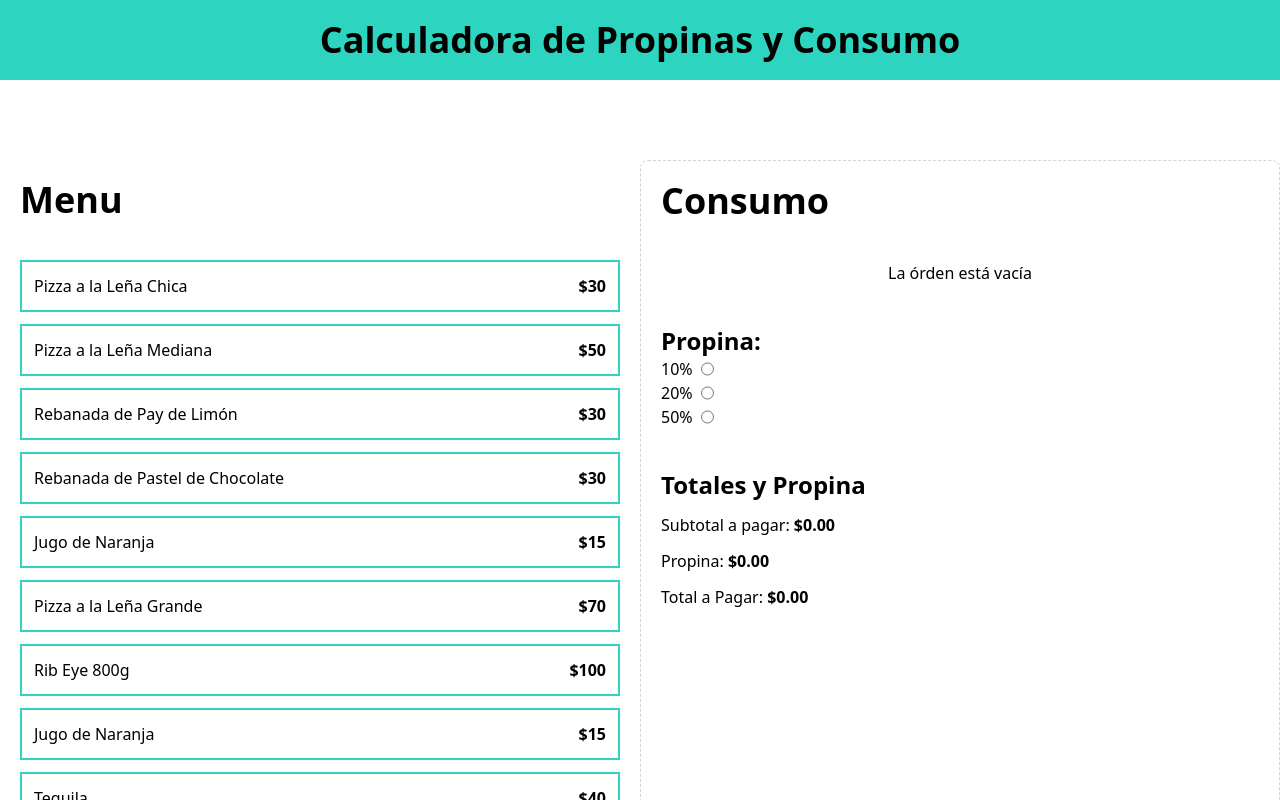
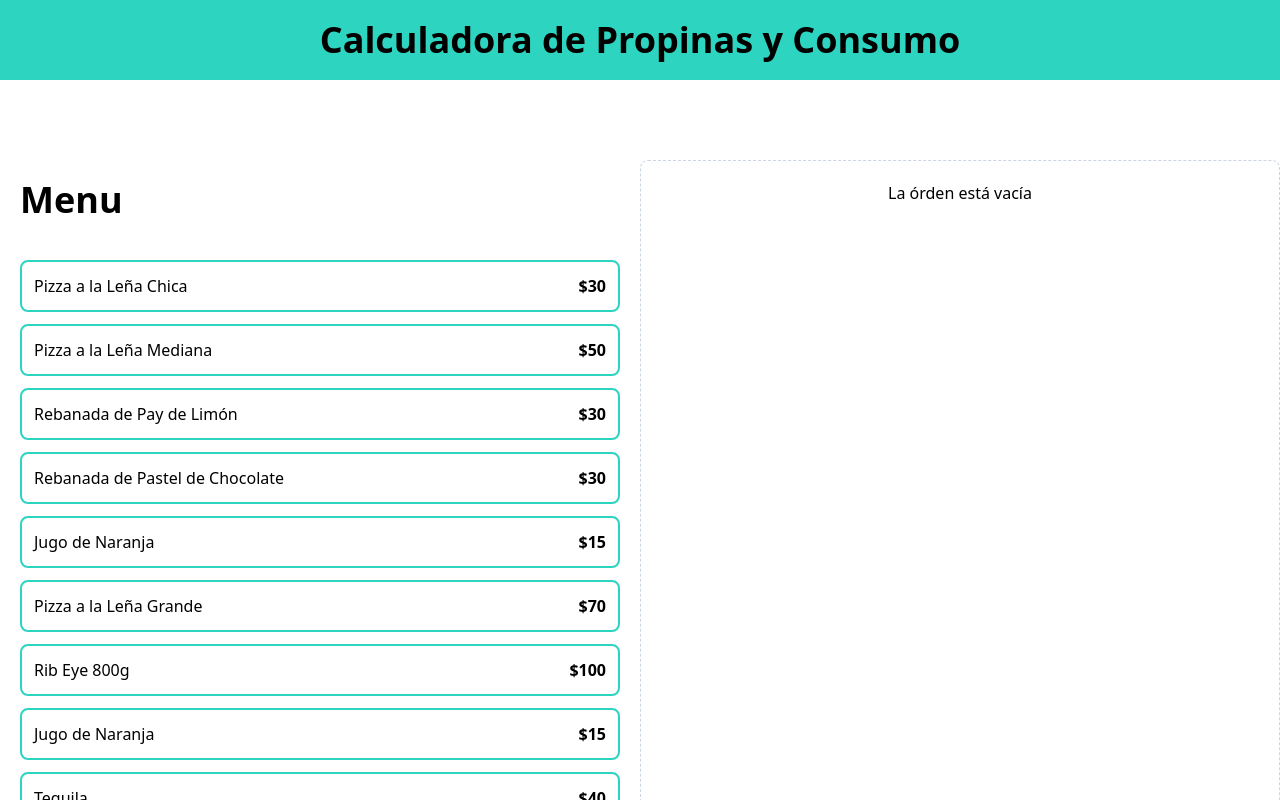
Before and after one commit to toba456/Calculator_Tip, a React (Vite) app: page / in a window 1280 px wide. Shown: the top 800 px of the page. Built offline with nearby package versions, Linux system fonts and the light colour scheme.

Commit message:
button of place order

```diff
--- a/src/App.tsx
+++ b/src/App.tsx
@@ -6,7 +6,7 @@ import { menuItems } from "./data/db";
 import useOrder from "./hooks/useOrder";
 
 function App() {
-  const { order, tip, setTip, addItem, removeItem } = useOrder();
+  const { order, tip, setTip, addItem, removeItem, placeOrder } = useOrder();
   return (
     <>
       <header className=" bg-teal-400 py-5">
@@ -24,9 +24,15 @@ function App() {
           </div>
         </div>
         <div className=" border border-dashed border-slate-300 p-5 rounded-lg space-y-10">
-          <OrderContens order={order} removeItem={removeItem} />
-          <TipPercentageForm setTip={setTip} />
-          <OrderTotals order={order} tip={tip} />
+          {order.length > 0 ? (
+            <>
+              <OrderContens order={order} removeItem={removeItem} />
+              <TipPercentageForm setTip={setTip} tip={tip} />
+              <OrderTotals order={order} tip={tip} placeOrder={placeOrder} />
+            </>
+          ) : (
+            <p className="text-center">La órden está vacía</p>
+          )}
         </div>
       </main>
     </>
--- a/src/components/MenuItem.tsx
+++ b/src/components/MenuItem.tsx
@@ -9,7 +9,7 @@ type MenuItemsProps = {
 export default function MenuItem({ item, addItem }: MenuItemsProps) {
   return (
     <button
-      className=" border-2 border-teal-400 hover:bg-teal-200 w-full p-3 flex justify-between"
+      className=" border-2 border-teal-400 hover:bg-teal-200 w-full p-3 flex justify-between rounded-lg"
       onClick={() => addItem(item)}
     >
       <p>{item.name}</p>
--- a/src/components/OrderContens.tsx
+++ b/src/components/OrderContens.tsx
@@ -13,10 +13,7 @@ export default function OrderContens({ order, removeItem }: OrderContensProps) {
       <h2 className=" font-black text-4xl">Consumo</h2>
 
       <div className=" space-y-3 mt-10">
-        {order.length === 0 ? (
-          <p className="text-center">La órden está vacía</p>
-        ) : (
-          order.map((item) => (
+        {order.map((item) => (
           <div
             key={item.id}
             className=" flex  justify-between border-t border-gray-200 py-5 items-center last-of-type:border-b"
@@ -37,8 +34,7 @@ export default function OrderContens({ order, removeItem }: OrderContensProps) {
               X
             </button>
           </div>
-          ))
-        )}
+        ))}
       </div>
     </div>
   );
--- a/src/components/OrderTotals.tsx
+++ b/src/components/OrderTotals.tsx
@@ -5,9 +5,14 @@ import { formatCurrency } from "../helpers";
 type OrderTotalsProps = {
   order: OrderItem[];
   tip: number;
+  placeOrder: () => void;
 };
 
-export default function OrderTotals({ order, tip }: OrderTotalsProps) {
+export default function OrderTotals({
+  order,
+  tip,
+  placeOrder,
+}: OrderTotalsProps) {
   const subtotalAmount = useMemo(
     () => order.reduce((total, item) => total + item.price * item.quantity, 0),
     [order]
@@ -32,6 +37,13 @@ export default function OrderTotals({ order, tip }: OrderTotalsProps) {
           <span className=" font-bold">{formatCurrency(totalAmount)}</span>
         </p>
       </div>
+      <button
+        onClick={placeOrder}
+        disabled={totalAmount === 0}
+        className=" w-full bg-black p-3 uppercase text-white font-bold mt-10 rounded-lg disabled:opacity-10"
+      >
+        Guardar Órden
+      </button>
     </>
   );
 }
--- a/src/components/TipPercentageForm.tsx
+++ b/src/components/TipPercentageForm.tsx
@@ -18,22 +18,27 @@ const tipOptions = [
 
 type TipPercentageFormProps = {
   setTip: React.Dispatch<React.SetStateAction<number>>;
+  tip: number;
 };
 
-export default function TipPercentageForm({ setTip }: TipPercentageFormProps) {
+export default function TipPercentageForm({
+  setTip,
+  tip,
+}: TipPercentageFormProps) {
   return (
     <div>
       <h3 className=" text-2xl font-black">Propina:</h3>
       <form>
-        {tipOptions.map((tip) => (
-          <div key={tip.id} className=" flex gap-2">
-            <label htmlFor={tip.id}>{tip.label}</label>
+        {tipOptions.map((tipOption) => (
+          <div key={tipOption.id} className=" flex gap-2">
+            <label htmlFor={tipOption.id}>{tipOption.label}</label>
             <input
               type="radio"
-              id={tip.id}
+              id={tipOption.id}
               name="tip"
-              value={tip.value}
+              value={tipOption.value}
               onChange={(e) => setTip(+e.target.value)}
+              checked={tipOption.value == tip}
             />
           </div>
         ))}
--- a/src/hooks/useOrder.ts
+++ b/src/hooks/useOrder.ts
@@ -27,11 +27,17 @@ export default function useOrder() {
     const updatedOrder = order.filter((orderItem) => orderItem.id !== id);
     setOrder(updatedOrder);
   };
+
+  const placeOrder = () => {
+    setOrder([]);
+    setTip(0);
+  };
   return {
     order,
     tip,
     setTip,
     addItem,
     removeItem,
+    placeOrder,
   };
 }
```
Lines whose indentation alone changed are shown as unchanged.
